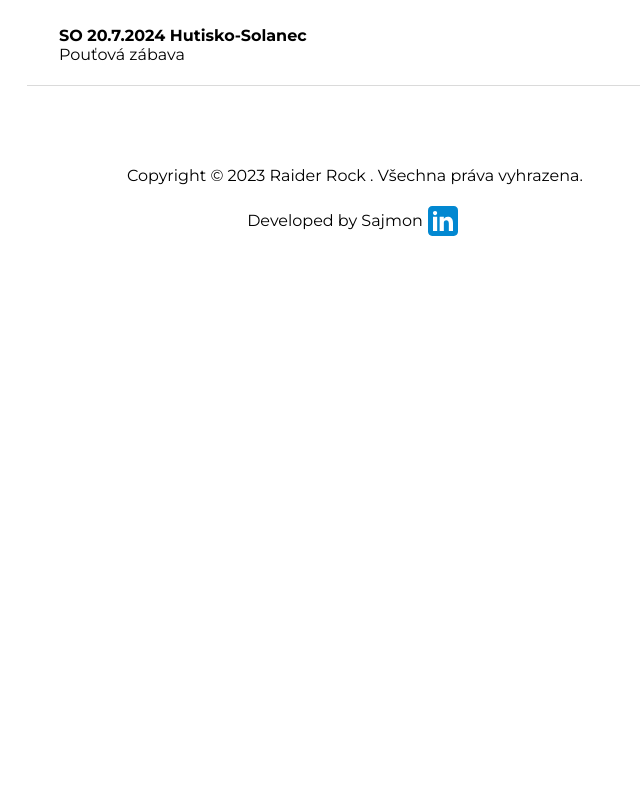
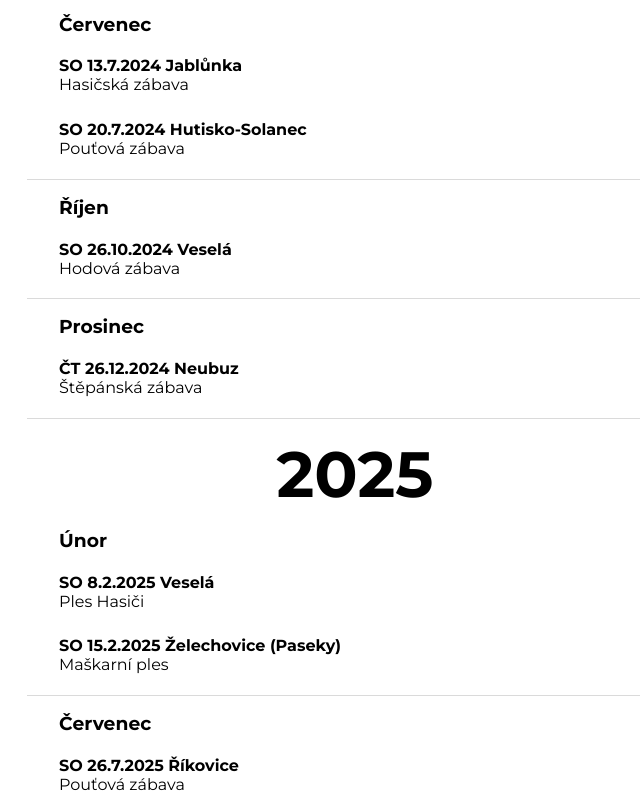
Before and after one commit to simon-boskovic/rock-raider-nextjs, a Next.js app: page /tour in a window 1280 px wide. Shown: the part 920-1720 px from the top of the page, without its empty margins (285-925 px from the left). Before the commit the page ends 1161 px from the top, so only its background shows below. Built offline with nearby package versions, Linux system fonts and the light colour scheme.

Commit message:
no message

```diff
--- a/data/tour-data.json
+++ b/data/tour-data.json
@@ -72,6 +72,56 @@
         "hasVacation": false,
         "link": ""
       }
+    ],
+    "9": [
+      {
+        "date": "26.10.2024",
+        "day": "SO",
+        "place": "Veselá",
+        "description": "Hodová zábava",
+        "hasVacation": false,
+        "link": ""
+      }
+    ],
+    "11": [
+      {
+        "date": "26.12.2024",
+        "day": "ČT",
+        "place": "Neubuz",
+        "description": "Štěpánská zábava",
+        "hasVacation": false,
+        "link": ""
+      }
+    ]
+  },
+  "2025": {
+    "1": [
+      {
+        "date": "8.2.2025",
+        "day": "SO",
+        "place": "Veselá",
+        "description": "Ples Hasiči",
+        "hasVacation": false,
+        "link": ""
+      },
+      {
+        "date": "15.2.2025",
+        "day": "SO",
+        "place": "Želechovice (Paseky)",
+        "description": "Maškarní ples",
+        "hasVacation": false,
+        "link": ""
+      }
+    ],
+    "6": [
+      {
+        "date": "26.7.2025",
+        "day": "SO",
+        "place": "Říkovice",
+        "description": "Pouťová zábava",
+        "hasVacation": false,
+        "link": ""
+      }
     ]
   }
 }
--- a/pages/tour/index.tsx
+++ b/pages/tour/index.tsx
@@ -25,16 +25,12 @@ export default function TourPage(props) {
           </div>
         </div>
 
-        {Object.keys(tour).map((year) => {
-          return tour[year].map((tourItem, index) => (
+        {Object.keys(tour).map((year) => (
+          <div key={year} className={styles["c-tour-year"]}>
+            <h2>{year}</h2>
+            {tour[year].map((tourItem, index) => (
               <div key={index} className={styles["c-tour-items-wrapper"]}>
                 <div>
-                {tourItem.month === "Leden" && (
-                  <div className={styles["c-tour-year"]}>
-                    <h2>{year}</h2>
-                  </div>
-                )}
-
                   <div className={styles["c-tour-month"]}>
                     <h3>{tourItem.month}</h3>
                   </div>
@@ -66,8 +62,9 @@ export default function TourPage(props) {
                   </div>
                 </div>
               </div>
-          ));
-        })}
+            ))}
+          </div>
+        ))}
       </section>
     </>
   );
--- a/styles/pages/tour/tour.module.css
+++ b/styles/pages/tour/tour.module.css
@@ -24,6 +24,7 @@
 }
 
 .c-tour-year {
+  margin-top: 1rem;
   text-align: center;
 }
 
```
Also changed, not shown: pages/index.tsx (+19 -10 lines). Lines whose indentation alone changed are shown as unchanged.
